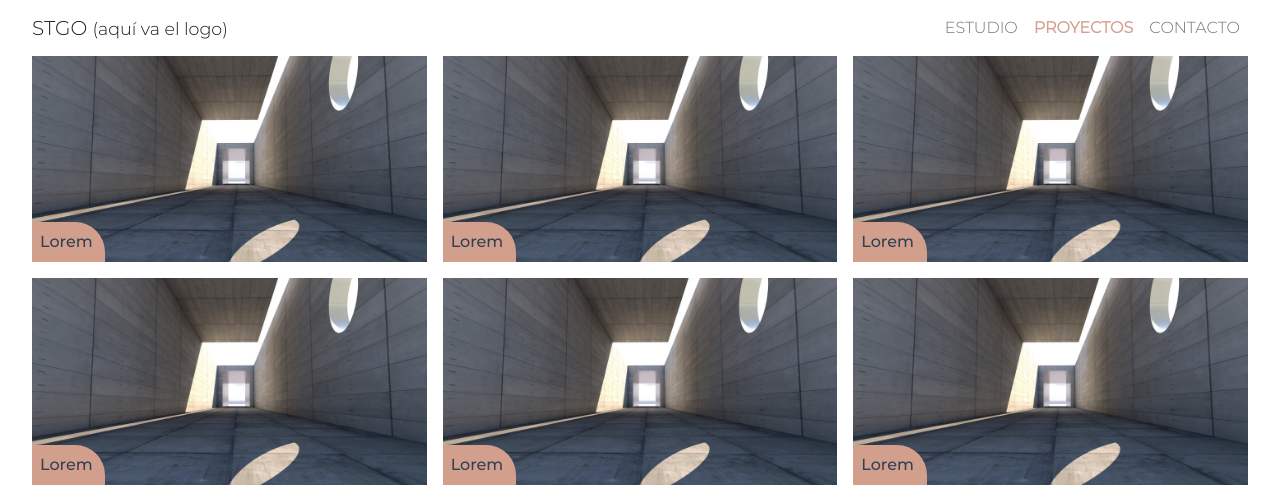
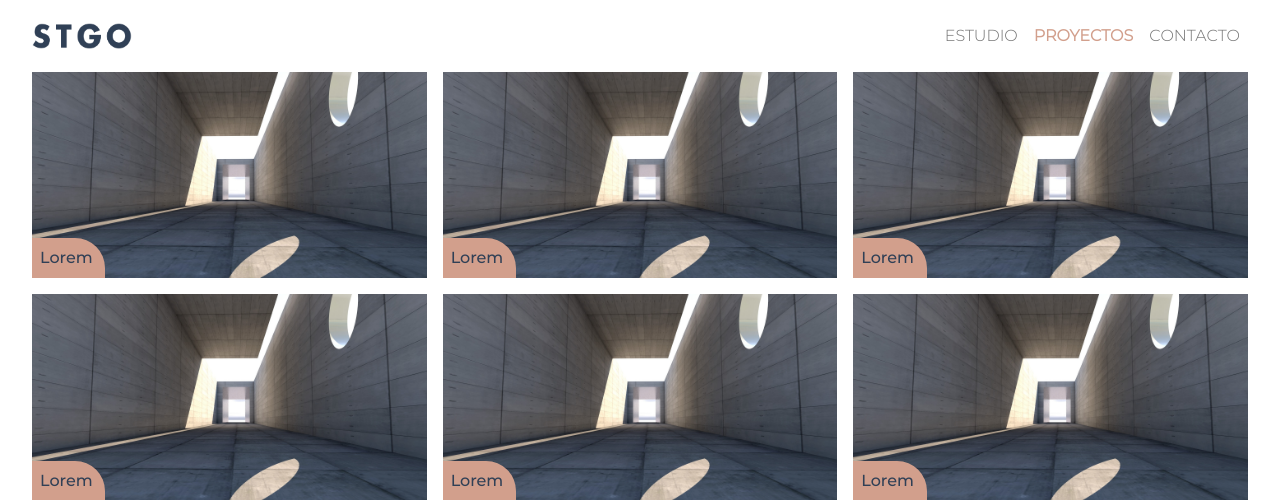
Before and after one commit to juanmatola/stgo.com.ar, a PHP site: page /projects.html in a window 1280 px wide. Shown: the top 500 px of the page. Run offline with PHP 8.4, Linux system fonts and the light colour scheme; some libraries are stand-ins or nearby versions.

Commit message:
Carga de logo navbar definitivo

```diff
--- a/frontend/about.html
+++ b/frontend/about.html
@@ -20,8 +20,7 @@
     <nav class="navbar navbar-expand-lg navbar-light">
         <a class="navbar-brand" href="index.html">
           <div class="navbar-logo">
-            <span>STGO <small>(aquí va el logo)</small></span>
-            <!-- <img src="./assets/img/logo.png" alt="Stgo Estudio" class="img-fluid" id="navLogo"> -->
+            <img src="./assets/img/logo-menu.png" alt="Stgo Estudio" class="img-fluid" id="navLogo">
           </div>
         </a>
         <button class="navbar-toggler ms-auto" type="button" data-bs-toggle="collapse" data-bs-target="#navbarSupportedContent" aria-controls="navbarSupportedContent" aria-expanded="false" aria-label="Toggle navigation">
--- a/frontend/assets/css/style.css
+++ b/frontend/assets/css/style.css
@@ -28,10 +28,11 @@ a{
 .navbar{
     margin-left: 32px;
     margin-right: 32px;
+    padding: 16px 0px !important;
 }
 .navbar-brand {
     background-color: var(--color--secondary);
-    width: 150px;
+    width: 100px;
     height: auto;
     padding: 0 !important;
     margin: 0 !important;
--- a/frontend/projects.html
+++ b/frontend/projects.html
@@ -21,8 +21,7 @@
   <nav class="navbar navbar-expand-lg navbar-light">
       <a class="navbar-brand" href="index.html">
         <div class="navbar-logo">
-          <span>STGO <small>(aquí va el logo)</small></span>
-          <!-- <img src="./assets/img/logo.png" alt="Stgo Estudio" class="img-fluid" id="navLogo"> -->
+          <img src="./assets/img/logo-menu.png" alt="Stgo Estudio" class="img-fluid" id="navLogo">
         </div>
       </a>
       <button class="navbar-toggler ms-auto" type="button" data-bs-toggle="collapse" data-bs-target="#navbarSupportedContent" aria-controls="navbarSupportedContent" aria-expanded="false" aria-label="Toggle navigation">
--- a/frontend/simple-project.html
+++ b/frontend/simple-project.html
@@ -35,8 +35,7 @@
     <nav class="navbar navbar-expand-lg navbar-light">
         <a class="navbar-brand" href="index.html">
           <div class="navbar-logo">
-            <span>STGO <small>(aquí va el logo)</small></span>
-            <!-- <img src="./assets/img/logo.png" alt="Stgo Estudio" class="img-fluid" id="navLogo"> -->
+            <img src="./assets/img/logo-menu.png" alt="Stgo Estudio" class="img-fluid" id="navLogo">
           </div>
         </a>
         <button class="navbar-toggler ms-auto" type="button" data-bs-toggle="collapse" data-bs-target="#navbarSupportedContent" aria-controls="navbarSupportedContent" aria-expanded="false" aria-label="Toggle navigation">
```
Also changed, not shown: contenido/logo-menu.png (added), contenido/logo-menu.svg (added), frontend/assets/img/logo-menu.png (added).
